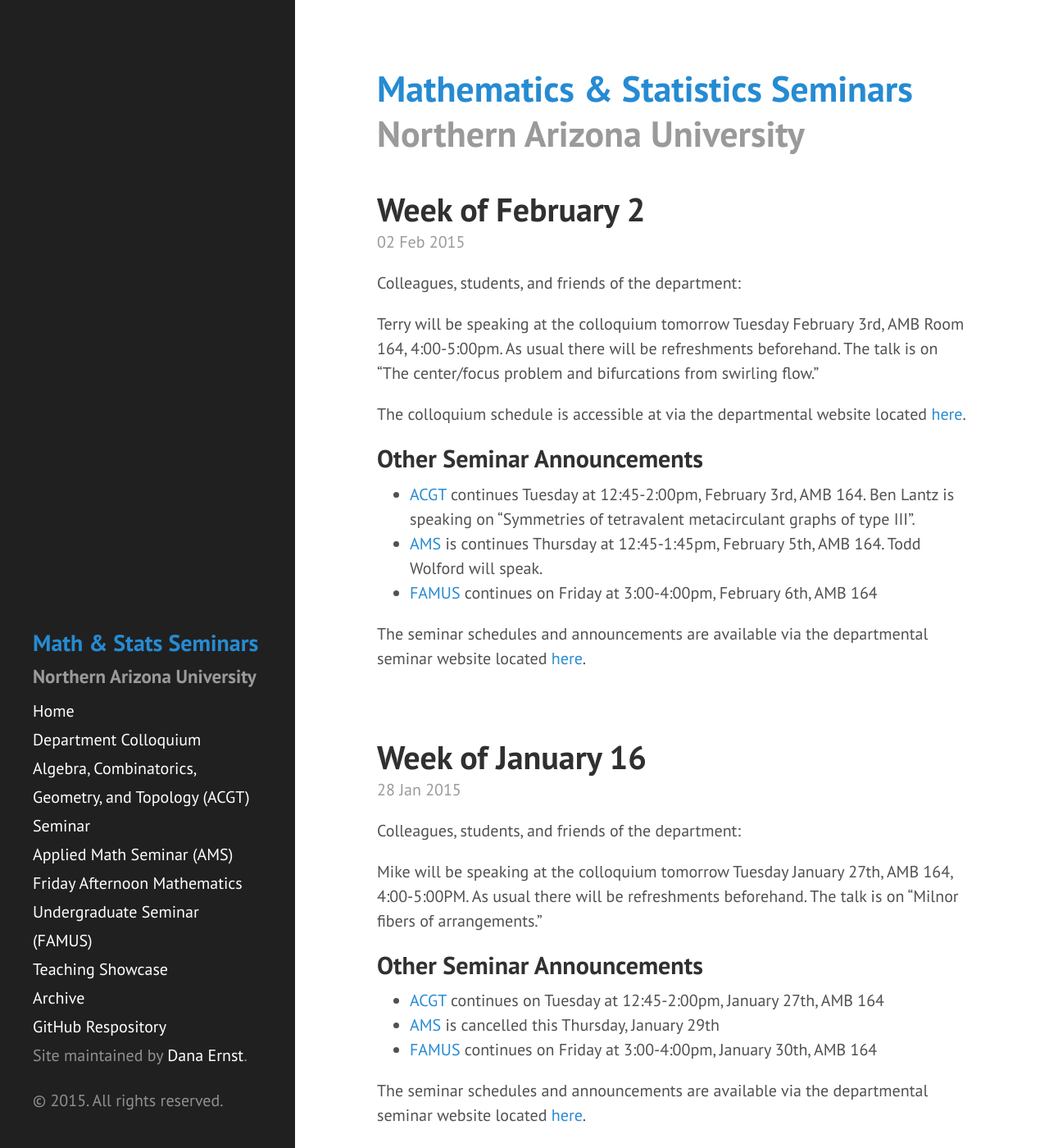
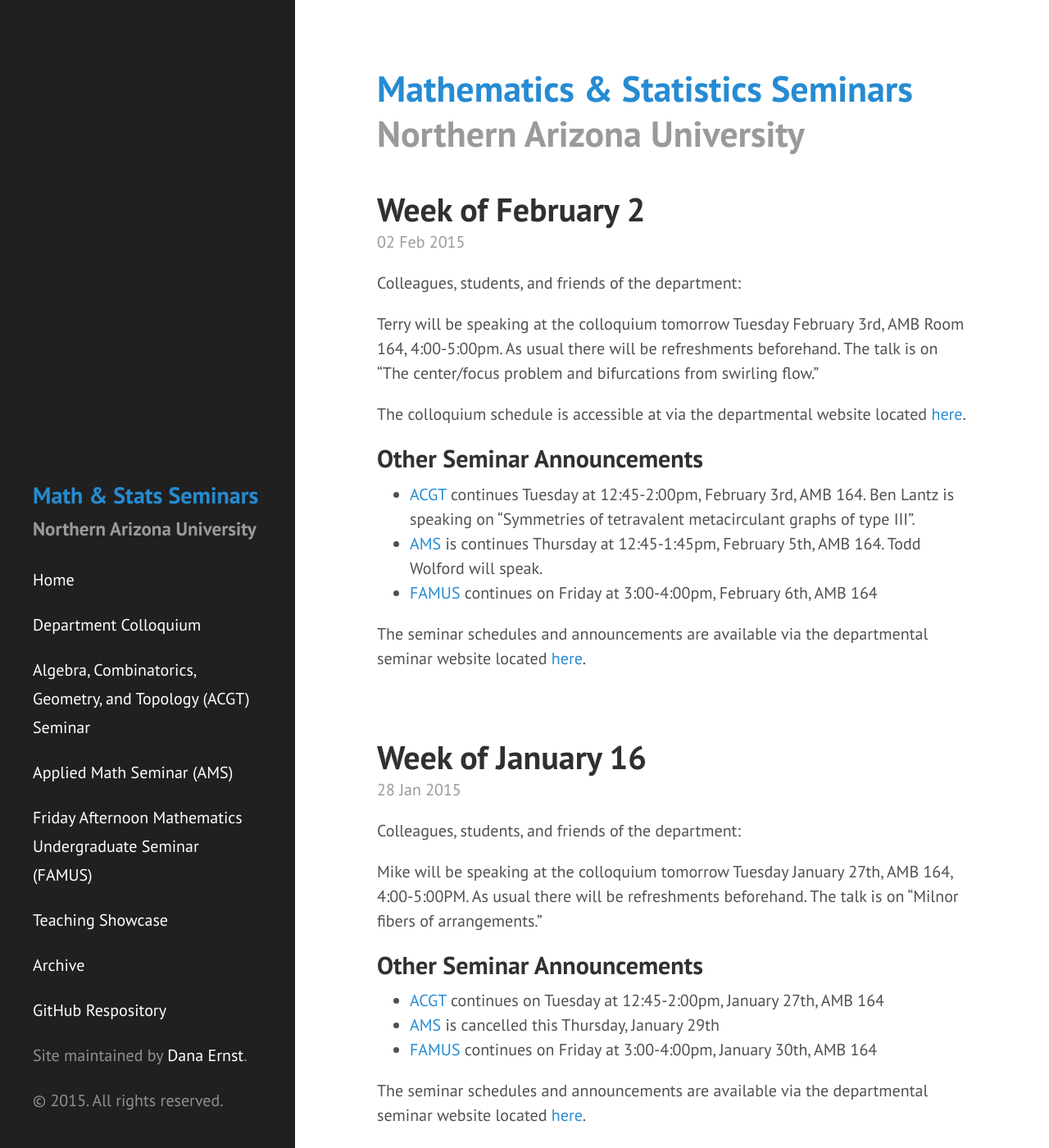
Before and after one commit to NAUMathStat/seminars, a Jekyll site: the page built from index.html, in a window 1280 px wide and 1400 px high. Shown: the whole window at 82% size. Built offline with Jekyll 4.4.1, drawn with Linux system fonts in a browser that asks for light colours; Markdown is read by kramdown in place of the engine named in the settings; the list of posts is cut into pages by our own code.

Commit message:
Tinkering

```diff
--- a/public/css/hyde.css
+++ b/public/css/hyde.css
@@ -98,9 +98,6 @@ html {
   color: #9a9a9a;
   font-size: 1.15rem;
 }
-.sidebar-about p {
-  margin-top: 1rem;
-}
 
 /* Sidebar nav */
 .sidebar-nav {
@@ -109,6 +106,7 @@ html {
 .sidebar-nav-item {
   display: block;
   line-height: 1.75;
+  padding-top: 1rem;
 }
 a.sidebar-nav-item:hover,
 a.sidebar-nav-item:focus {
```
